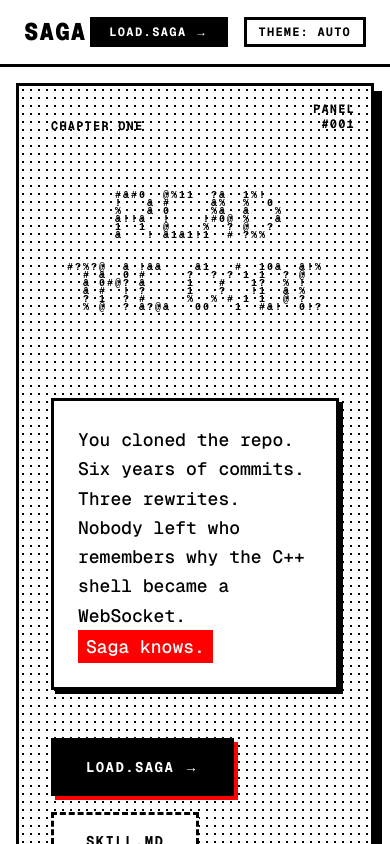
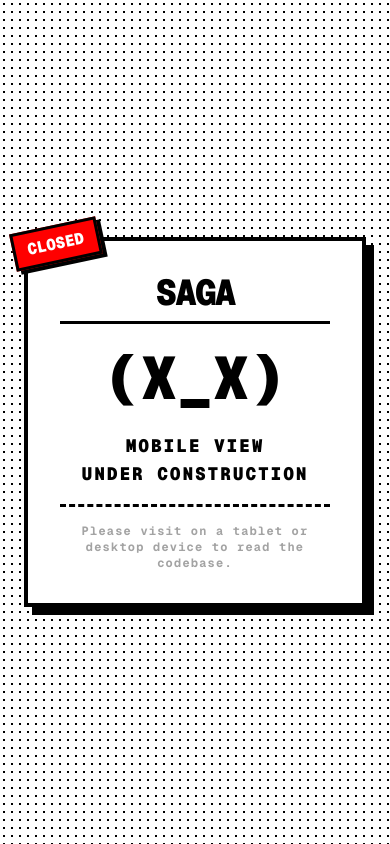
Before and after one commit to thisisRounakSingh/project-saga, a Next.js app: page / in a window 390 px wide. Shown: the top 844 px of the page. Built offline with nearby package versions, Linux system fonts and the light colour scheme.

Commit message:
Mobile Construction Banner And Readme Update

```diff
--- a/app/components/AsciiHero.tsx
+++ b/app/components/AsciiHero.tsx
@@ -32,6 +32,8 @@ export function AsciiHero() {
 
       canvas.width = parent.clientWidth;
       canvas.height = parent.clientHeight;
+
+      if (canvas.width === 0 || canvas.height === 0) return;
 
       const offscreen = document.createElement("canvas");
       const step = 8;
--- a/app/page.tsx
+++ b/app/page.tsx
@@ -4,7 +4,31 @@ import { FooterName } from "./components/FooterName";
 
 export default function Home() {
   return (
-    <div className="min-h-screen bg-background text-foreground font-mono flex flex-col selection:bg-accent selection:text-white">
+    <div className="min-h-screen bg-background text-foreground font-mono selection:bg-accent selection:text-white">
+      {/* Mobile "Store Closed" View */}
+      <div className="md:hidden flex flex-col items-center justify-center min-h-screen p-6 text-center bg-dots">
+        <div className="bg-background border-4 border-border p-8 shadow-[8px_8px_0_var(--color-border)] dark:shadow-[8px_8px_0_#fff] max-w-sm w-full relative">
+          <div className="absolute -top-4 -left-4 bg-accent text-white font-black px-3 py-1 border-[3px] border-border -rotate-12 shadow-[4px_4px_0_var(--color-border)] dark:shadow-[4px_4px_0_#fff]">
+            CLOSED
+          </div>
+          <h1 className="text-4xl font-black mb-2 uppercase tracking-tighter">
+            Saga
+          </h1>
+          <div className="w-full h-0.75 bg-border mb-6"></div>
+          <div className="text-6xl font-black mb-6 select-none">(X_X)</div>
+          <p className="text-lg font-black uppercase tracking-widest mb-4">
+            Mobile View
+            <br />
+            Under Construction
+          </p>
+          <p className="text-xs font-bold tracking-widest text-muted border-t-[3px] border-border border-dashed pt-4 mt-4">
+            Please visit on a tablet or desktop device to read the codebase.
+          </p>
+        </div>
+      </div>
+
+      {/* Desktop App View */}
+      <div className="hidden md:flex flex-col min-h-screen">
         {/* Navigation */}
         <nav className="flex items-center justify-between px-6 py-4 border-b-[3px] border-border">
           <div className="flex items-center gap-4">
@@ -176,14 +200,14 @@ export default function Home() {
               <h2 className="text-5xl font-black mb-6">.saga.json</h2>
               <div className="space-y-6 text-sm font-medium opacity-90 leading-relaxed">
                 <p>
-                A flat, versioned document. Codex writes it, the UI reads it. No
-                streaming, no auth, no vendor lock. You can commit it next to
-                your README.
+                  A flat, versioned document. Codex writes it, the UI reads it.
+                  No streaming, no auth, no vendor lock. You can commit it next
+                  to your README.
                 </p>
                 <p>
                   Every version has: files (with role + business-logic flag),
-                edges (imports / spawns / ipc / replaces), stack (with docs URL
-                + reason it was added), narration lines, and baked-in Q&A.
+                  edges (imports / spawns / ipc / replaces), stack (with docs
+                  URL + reason it was added), narration lines, and baked-in Q&A.
                 </p>
               </div>
             </div>
@@ -234,5 +258,6 @@ export default function Home() {
           </footer>
         </main>
       </div>
+    </div>
   );
 }
```
Also changed, not shown: 1 other file (tests, documents, lock files or other folders). Lines whose indentation alone changed are shown as unchanged.
